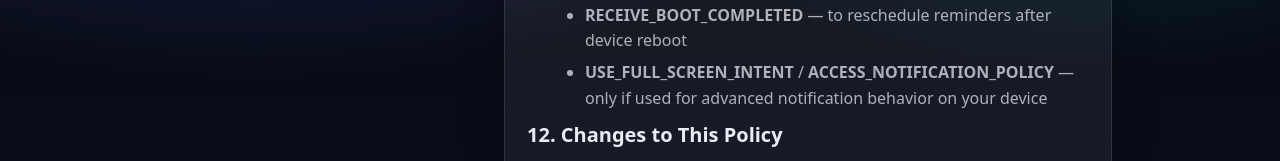
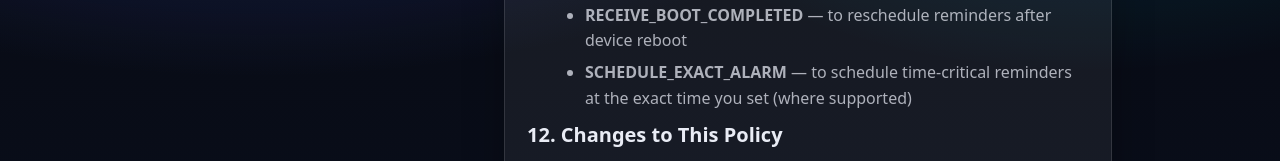
Before and after one commit to developer-appverse/timerow, a plain HTML site: page privacy-policy.html in a window 1280 px wide. Shown: the part 3403-3564 px from the top of the page. Drawn offline with Linux system fonts and the light colour scheme.

```diff
--- a/privacy-policy.html
+++ b/privacy-policy.html
@@ -385,7 +385,7 @@
         <li><strong>ACCESS_NETWORK_STATE</strong> — connectivity checks</li>
         <li><strong>POST_NOTIFICATIONS</strong> — Android 13+ notifications (requested when you enable reminders)</li>
         <li><strong>RECEIVE_BOOT_COMPLETED</strong> — to reschedule reminders after device reboot</li>
-        <li><strong>USE_FULL_SCREEN_INTENT</strong> / <strong>ACCESS_NOTIFICATION_POLICY</strong> — only if used for advanced notification behavior on your device</li>
+        <li><strong>SCHEDULE_EXACT_ALARM</strong> — to schedule time-critical reminders at the exact time you set (where supported)</li>
       </ul>
 
       <h2 id="changes">12. Changes to This Policy</h2>
```
Also changed, not shown: 1 other file.
